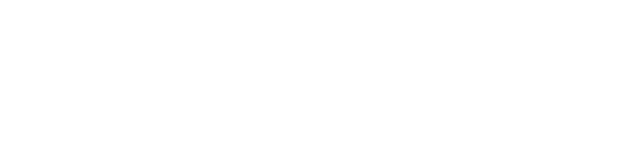
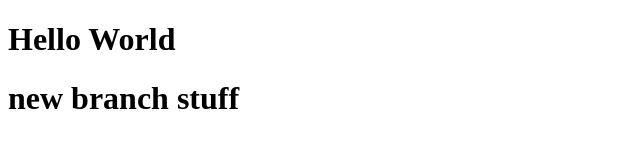
Before and after one commit to aubreyrobillard/second-repo, a plain HTML site: page index.html in a window 1280 px wide. Shown: the whole page, without its empty margins (0-640 px from the left). Drawn offline with Linux system fonts and the light colour scheme.

Commit message:
newbranch

```diff
--- a/index.html
+++ b/index.html
@@ -7,6 +7,7 @@
     <title>Document</title>
 </head>
 <body>
-
+    <h1>Hello World</h1>
+    <h1>new branch stuff</h1>
 </body>
 </html>
```
